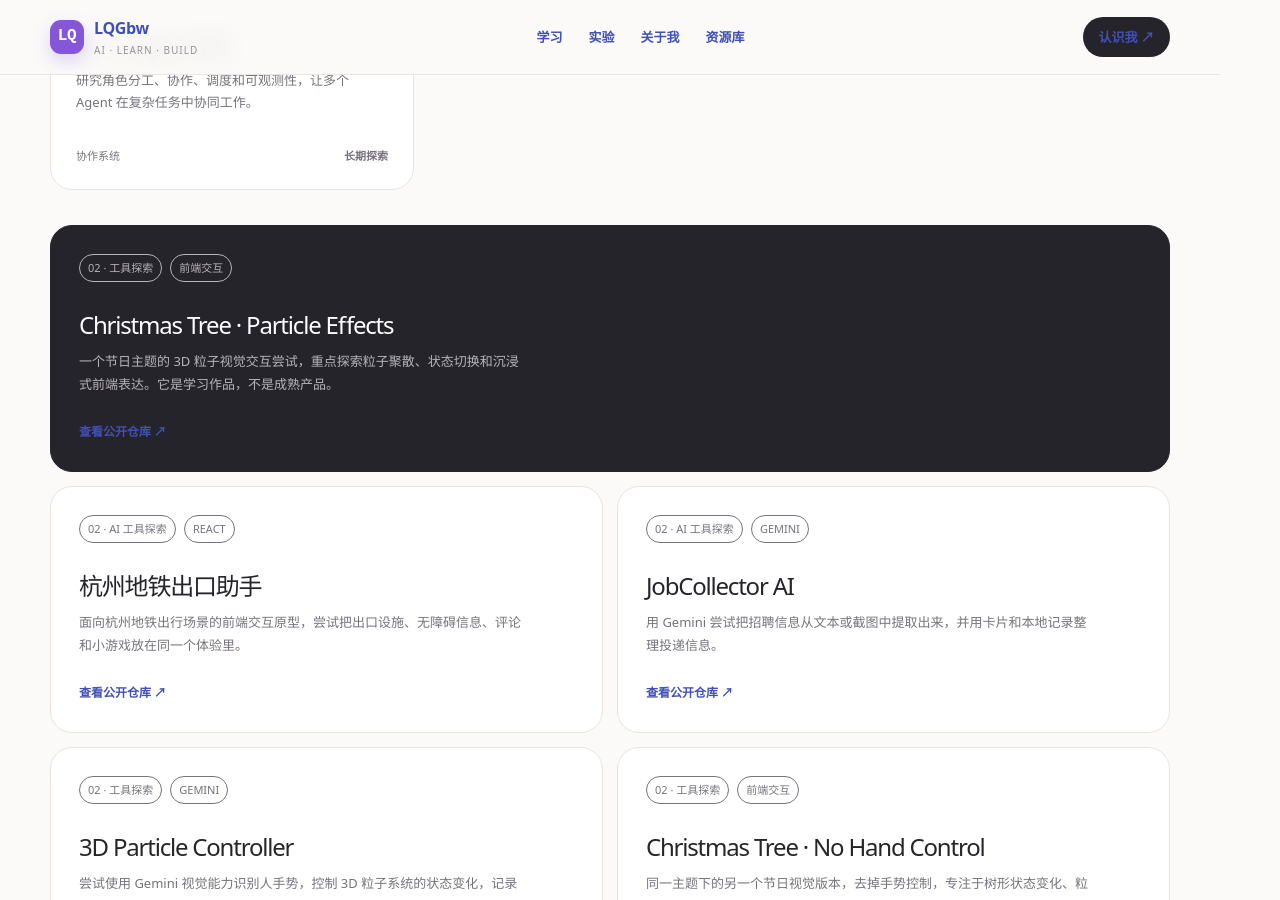
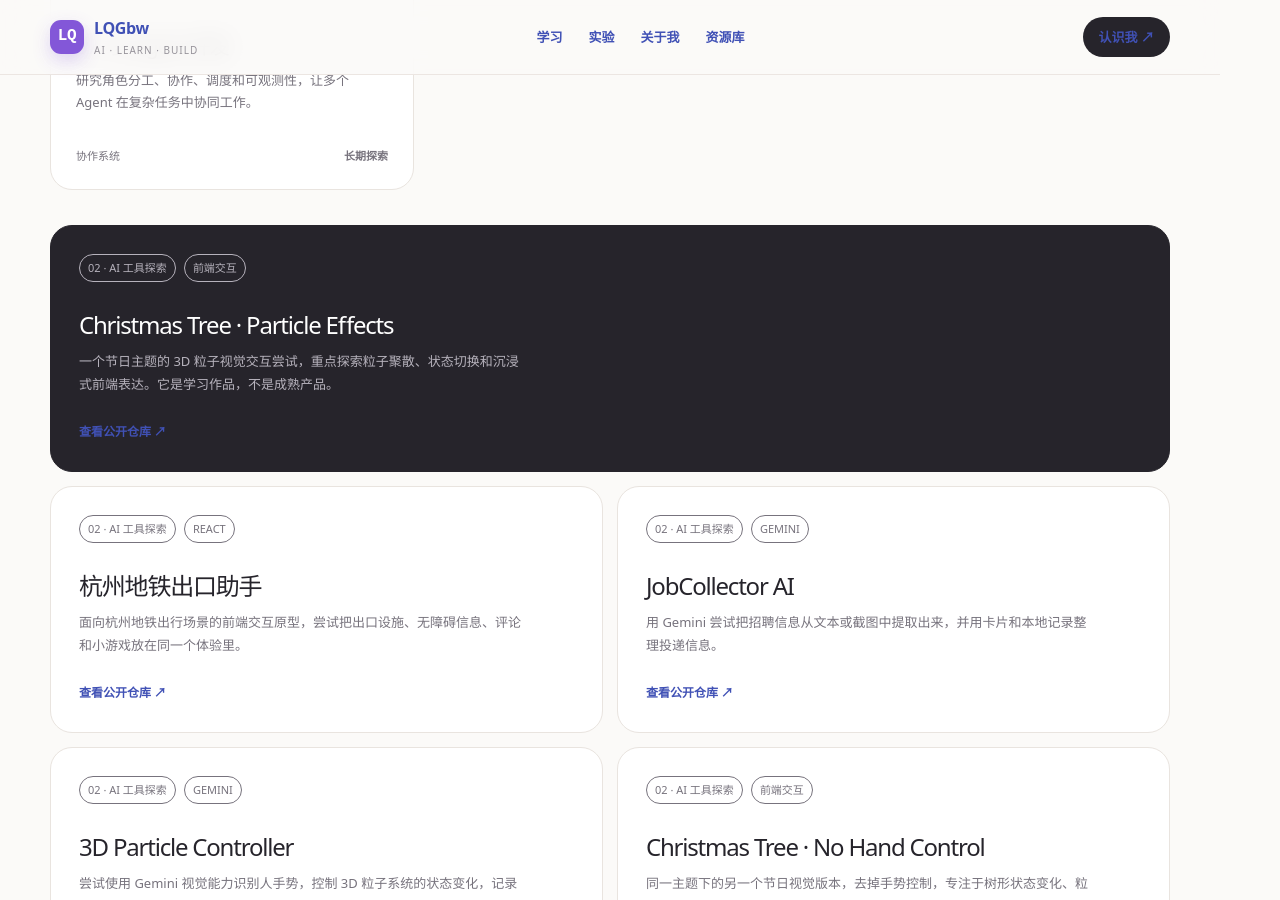
Before and after one commit to LQGbw/LQGbw.github.io, an MkDocs documentation site: the page built from docs/index.md, in a window 1280 px wide and 900 px high, scrolled down 2634 px. Built offline with MkDocs 1.6.1 and Material for MkDocs 9.7.7, drawn with Linux system fonts in a browser that asks for light colours.

Commit message:
统一公开项目为阶段二 AI 工具探索

```diff
--- a/docs/index.md
+++ b/docs/index.md
@@ -235,11 +235,11 @@ hide:
       <article class="path-card reveal"><div><div class="path-icon">⟐</div><h3>07 · 多 Agent 开发</h3><p>研究角色分工、协作、调度和可观测性，让多个 Agent 在复杂任务中协同工作。</p></div><div class="path-foot"><span>协作系统</span><span class="path-status">长期探索</span></div></article>
     </div>
     <div class="project-grid">
-      <article class="project featured reveal"><div class="project-meta"><span>02 · 工具探索</span><span>前端交互</span></div><h3>Christmas Tree · Particle Effects</h3><p>一个节日主题的 3D 粒子视觉交互尝试，重点探索粒子聚散、状态切换和沉浸式前端表达。它是学习作品，不是成熟产品。</p><a class="project-link" href="https://github.com/LQGbw/Christmas-Tree-with-partical-effects" target="_blank" rel="noreferrer">查看公开仓库 ↗</a></article>
+      <article class="project featured reveal"><div class="project-meta"><span>02 · AI 工具探索</span><span>前端交互</span></div><h3>Christmas Tree · Particle Effects</h3><p>一个节日主题的 3D 粒子视觉交互尝试，重点探索粒子聚散、状态切换和沉浸式前端表达。它是学习作品，不是成熟产品。</p><a class="project-link" href="https://github.com/LQGbw/Christmas-Tree-with-partical-effects" target="_blank" rel="noreferrer">查看公开仓库 ↗</a></article>
       <article class="project reveal"><div class="project-meta"><span>02 · AI 工具探索</span><span>REACT</span></div><h3>杭州地铁出口助手</h3><p>面向杭州地铁出行场景的前端交互原型，尝试把出口设施、无障碍信息、评论和小游戏放在同一个体验里。</p><a class="project-link" href="https://github.com/LQGbw/metro-exit-helper" target="_blank" rel="noreferrer">查看公开仓库 ↗</a></article>
       <article class="project reveal"><div class="project-meta"><span>02 · AI 工具探索</span><span>GEMINI</span></div><h3>JobCollector AI</h3><p>用 Gemini 尝试把招聘信息从文本或截图中提取出来，并用卡片和本地记录整理投递信息。</p><a class="project-link" href="https://github.com/LQGbw/JobScartch-To-tabulate" target="_blank" rel="noreferrer">查看公开仓库 ↗</a></article>
-      <article class="project reveal"><div class="project-meta"><span>02 · 工具探索</span><span>GEMINI</span></div><h3>3D Particle Controller</h3><p>尝试使用 Gemini 视觉能力识别人手势，控制 3D 粒子系统的状态变化，记录一次从想法到界面的探索。</p><a class="project-link" href="https://github.com/LQGbw/Copy-of-Gemini-3D-Particle-Controller" target="_blank" rel="noreferrer">查看公开仓库 ↗</a></article>
-      <article class="project reveal"><div class="project-meta"><span>02 · 工具探索</span><span>前端交互</span></div><h3>Christmas Tree · No Hand Control</h3><p>同一主题下的另一个节日视觉版本，去掉手势控制，专注于树形状态变化、粒子效果和页面氛围。</p><a class="project-link" href="https://github.com/LQGbw/Chirstmas-Tree-without-hand-controll" target="_blank" rel="noreferrer">查看公开仓库 ↗</a></article>
+      <article class="project reveal"><div class="project-meta"><span>02 · AI 工具探索</span><span>GEMINI</span></div><h3>3D Particle Controller</h3><p>尝试使用 Gemini 视觉能力识别人手势，控制 3D 粒子系统的状态变化，记录一次从想法到界面的探索。</p><a class="project-link" href="https://github.com/LQGbw/Copy-of-Gemini-3D-Particle-Controller" target="_blank" rel="noreferrer">查看公开仓库 ↗</a></article>
+      <article class="project reveal"><div class="project-meta"><span>02 · AI 工具探索</span><span>前端交互</span></div><h3>Christmas Tree · No Hand Control</h3><p>同一主题下的另一个节日视觉版本，去掉手势控制，专注于树形状态变化、粒子效果和页面氛围。</p><a class="project-link" href="https://github.com/LQGbw/Chirstmas-Tree-without-hand-controll" target="_blank" rel="noreferrer">查看公开仓库 ↗</a></article>
     </div>
   </div></section>
 
```
